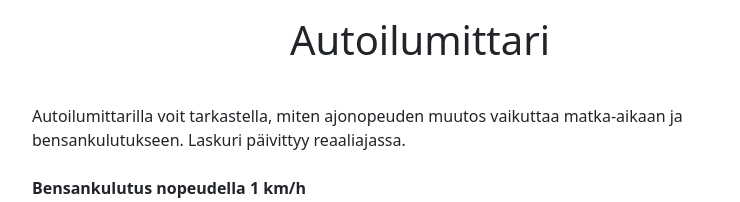
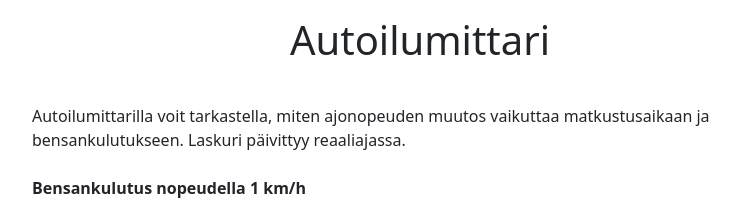
Before and after one commit to hmlantto/solidabis-koodihaaste-2021, a React (Create React App) app: page / in a window 1280 px wide. Shown: the top 202 px of the page, without its empty margins (220-960 px from the left). Built offline with nearby package versions, Linux system fonts and the light colour scheme.

Commit message:
Fix typo

```diff
--- a/src/App.js
+++ b/src/App.js
@@ -54,7 +54,7 @@ const App = () => {
 
       <Row>
         <div className="instructions-div" >
-            <p>Autoilumittarilla voit tarkastella, miten ajonopeuden muutos vaikuttaa matka-aikaan ja bensankulutukseen. Laskuri päivittyy reaaliajassa.</p>
+            <p>Autoilumittarilla voit tarkastella, miten ajonopeuden muutos vaikuttaa matkustusaikaan ja bensankulutukseen. Laskuri päivittyy reaaliajassa.</p>
         </div>
       </Row>
 
```
